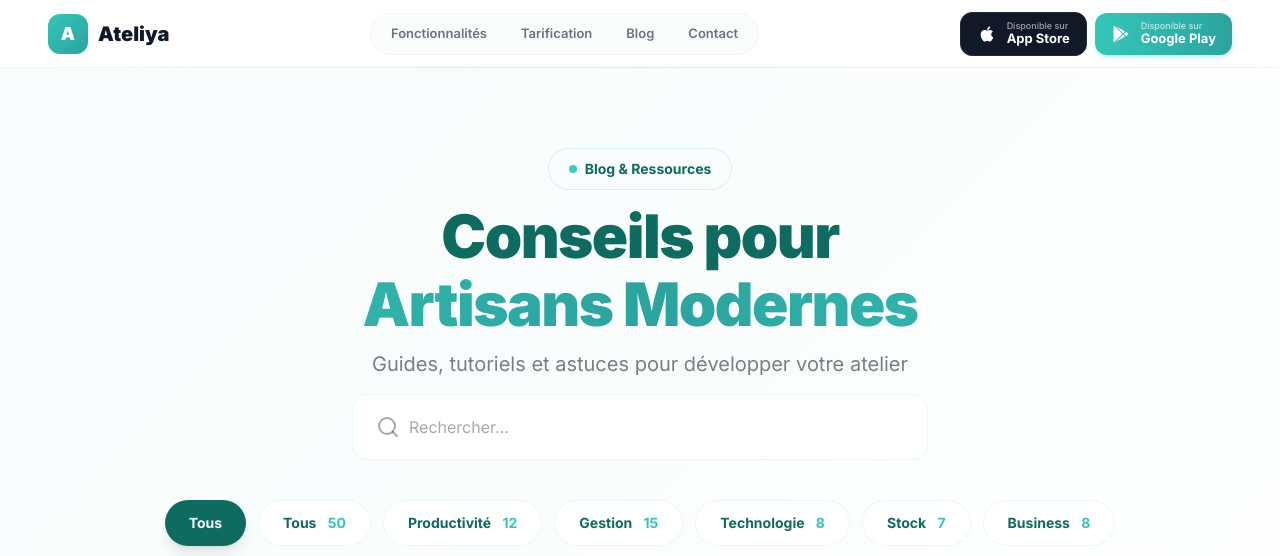
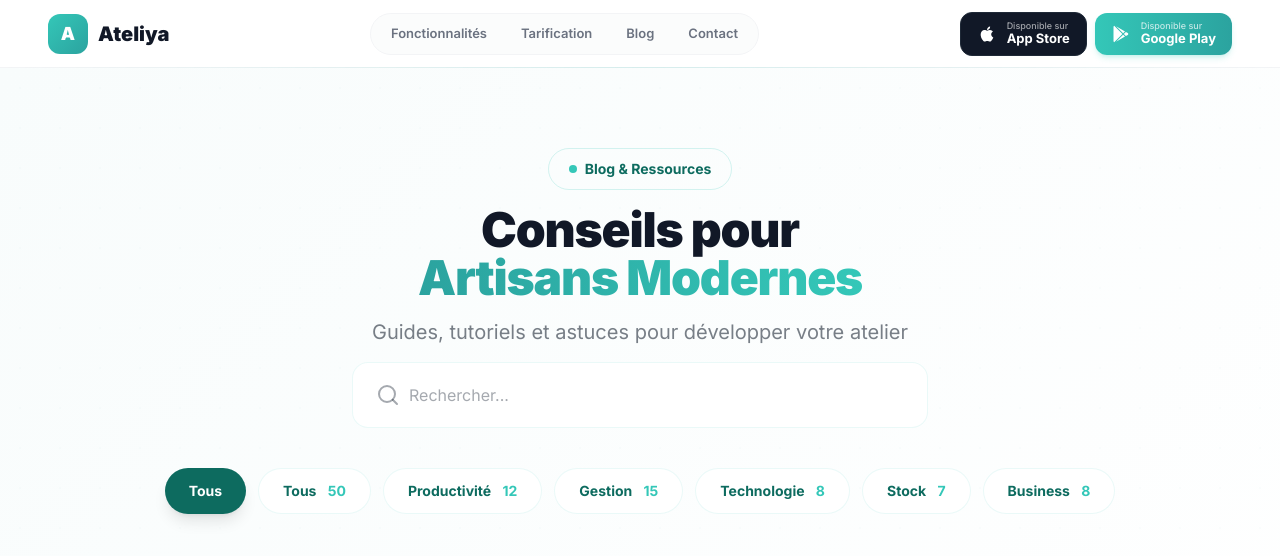
Before and after one commit to raissa-bohite/Ateliya_landing, an Astro site: page /blog/blog in a window 1280 px wide. Shown: the top 556 px of the page. Built offline with nearby package versions, Linux system fonts and the light colour scheme; Astro itself is replaced by a stand-in of ours; a web font is replaced by a local one.

Commit message:
refont du design

```diff
--- a/src/pages/blog/blog.astro
+++ b/src/pages/blog/blog.astro
@@ -52,12 +52,18 @@ const featuredPost = blogPosts[0];
 
       <!-- Title moderne -->
       <div class="space-y-4">
-        <h1 class="text-dxl md:text-4xl lg:text-6xl xl:text-6xl font-black leading-[0.95] text-ateliya-dark tracking-tight" data-animate>
-          Conseils pour
-          <span class="block mt-2 bg-gradient-to-r from-ateliya-primary via-ateliya-secondary to-ateliya-primary bg-clip-text text-transparent">
-            Artisans Modernes
-          </span>
-        </h1>
+
+          <h1
+            class="text-3xl md:text-4xl lg:text-5xl font-black leading-tight text-gray-900"
+          >
+            <span class="block">Conseils pour</span>
+            <span
+              class="text-transparent bg-clip-text bg-gradient-to-r from-ateliya-secondary to-ateliya-primary"
+            >
+              Artisans Modernes
+            </span>
+          </h1>
+
 
         <p class="text-xl text-ateliya-text/60 max-w-2xl mx-auto" data-animate>
           Guides, tutoriels et astuces pour développer votre atelier
```
